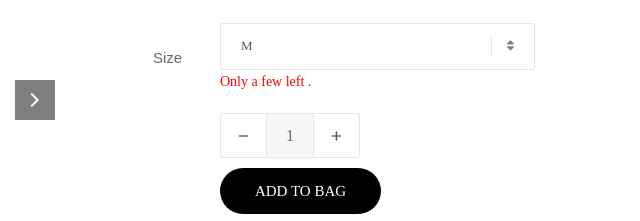
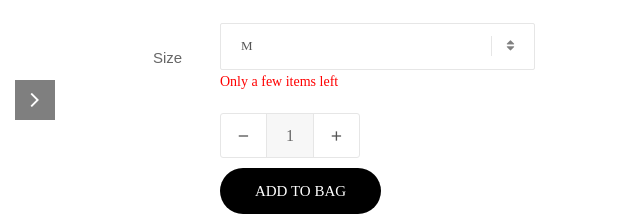
Before and after one commit to arafetksiksii/arafetksiksii.github.io, a plain HTML site: page product-detail.html in a window 1280 px wide. Shown: the part 210-431 px from the top of the page, 640-1280 px from the left. Drawn offline with Linux system fonts and the light colour scheme; no server answers; a web font is replaced by a local one.

Commit message:
Update product-detail.html

```diff
--- a/product-detail.html
+++ b/product-detail.html
@@ -415,7 +415,7 @@ body, html {
 
 
                                 </div>
-				<p id="limited-stock-message" style="color: red; display: none;">Only a few left .</p>
+				<p id="limited-stock-message" style="color: red; display: none;">  Only a few items left </p>
 
 				<p id="out-of-stock-message" style="color: red; display: none;">Legacy T-shirt size S is out of stock</p>
 
```
